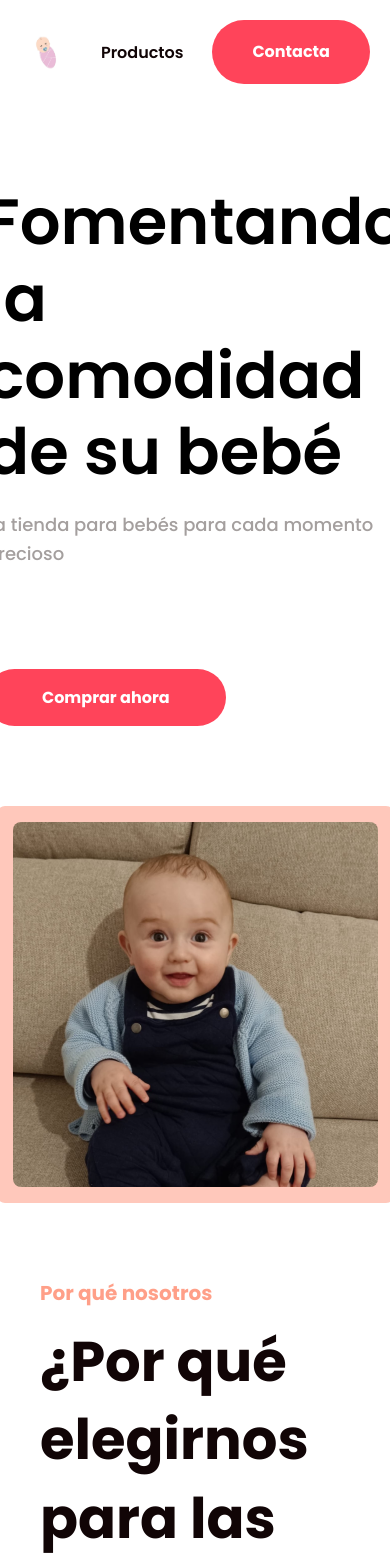
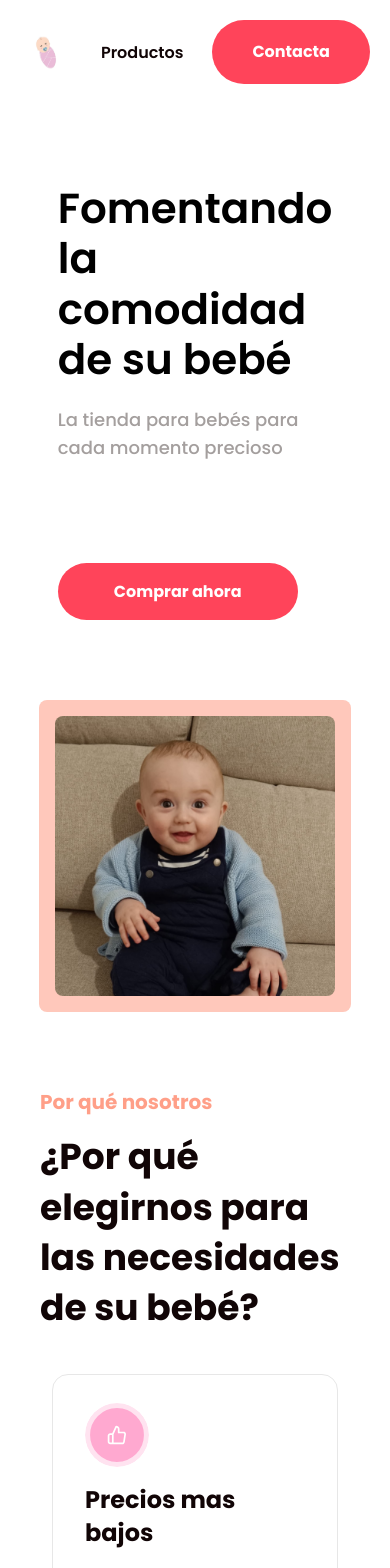
Before and after one commit to Juan-Script/mimuselina-web, a Next.js app: page / in a window 390 px wide. Shown: the top 1568 px of the page. Built offline with nearby package versions, Linux system fonts and the light colour scheme.

Commit message:
mobile done

```diff
--- a/components/Hero.tsx
+++ b/components/Hero.tsx
@@ -6,7 +6,7 @@ export default function Hero() {
     return (
         <div className="flex md:flex-col items-center justify-between gap-20 px-[300px] xl:px-[150px]">
             <div className='flex flex-col gap-[20px]'>
-                <div className='text-[84px] leading-[120%] font-semibold w-full max-w-[640px] lg:text-[64px]'>
+                <div className='text-[84px] leading-[120%] font-semibold w-full max-w-[640px] lg:text-[42px]'>
                     Fomentando la comodidad de su bebé
                 </div>
                 <div className='text-lg leading-[160%] font-medium text-text'>
@@ -18,13 +18,13 @@ export default function Hero() {
                 </Link>
             </div>
 
-            <div className='cover w-[365px] h-[365px] bg-[#FFC8BB] p-4 rounded-lg'>
+            <div className='cover w-[320px] md:w-[280px] md:h-[280px] h-[320px] bg-[#FFC8BB] p-4 rounded-lg'>
                 <img
-                    className='rounded-lg'
+                    className='rounded-lg md:w-[280px] md:h-[280px] '
                     alt='img'
                     src="/BodySonrisaHero.png"
-                    width={365}
-                    height={365}
+                    width={320}
+                    height={320}
                 />
             </div>
         </div>
--- a/components/PorqueNosotros.tsx
+++ b/components/PorqueNosotros.tsx
@@ -5,14 +5,14 @@ export default function PorqueNosotros() {
         <div className="relative bg-white h-[fit px-[300px] xl:px-[150px] md:px-[40px] items-center justify-center overflow-hidden shrink-0 text-xl text-orange-2">
             <div className="flex flex-col items-start justify-start gap-[20px]">
                 <b className="relative leading-[100%]">Por qué nosotros</b>
-                <b className="w-full relative text-37xl leading-[140%] inline-block text-primary">
+                <b className="w-full relative text-37xl md:text-[36px] leading-[140%] inline-block text-primary">
                     ¿Por qué elegirnos para las necesidades de su bebé?
                 </b>
                 <div className="w-full relative text-lg leading-[160%] font-medium text-text hidden">
                     La tienda para bebés para cada momento precioso
                 </div>
             </div>
-            <div className="mt-10 grid grid-cols-4 lg:grid-cols-2 md:grid-cols-1 mx-auto items-start justify-start py-0 px-3 gap-[24px] text-5xl text-primary">
+            <div className="mt-10 md:gap-[70px] grid grid-cols-4 lg:grid-cols-2 md:grid-cols-1 mx-auto items-start justify-start py-0 px-3 gap-[24px] text-5xl text-primary">
                 <div className="w-full relative h-[270px]">
                     <div className=" rounded-2xl overflow-hidden flex flex-col items-start justify-start pt-7 px-8 pb-7 gap-[16px] border-[1px] border-solid border-gray-1">
                         <img
```
